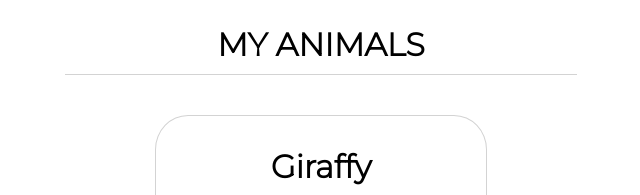
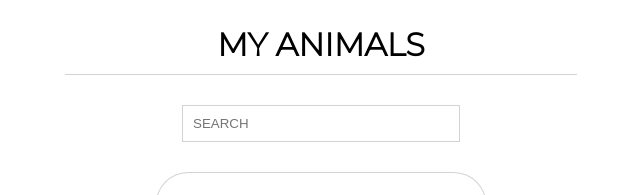
Before and after one commit to 1anya1/voter-app, a React (Create React App) app: page / in a window 1280 px wide. Shown: the top 195 px of the page, without its empty margins (319-959 px from the left). Built offline with nearby package versions, Linux system fonts and the light colour scheme.

Commit message:
search bar implemented for dynamic pull of data'

```diff
--- a/src/App.css
+++ b/src/App.css
@@ -73,3 +73,12 @@
   padding-bottom: 10px;
 
 }
+.search{
+  width: 20%;
+  display: flex;
+  align-content: center;
+  margin: 0 auto;
+  margin-bottom: 20px;
+  padding: 10px;
+  border: lightgray .5px solid;
+}
--- a/src/App.js
+++ b/src/App.js
@@ -1,5 +1,4 @@
 import React from 'react';
-import logo from './logo.svg';
 import './App.css';
 import products from './data'
 
@@ -9,9 +8,11 @@ class App extends React.Component{
     this.state={
       //our intial state is empty
       products:[],
+      filter:''
     }
     this.handleDislike=this.handleDislike.bind(this)
     this.handleLike=this.handleLike.bind(this)
+    this.handleChange= this.handleChange.bind(this)
 
 
   }
@@ -19,7 +20,11 @@ class App extends React.Component{
   componentDidMount(){
     this.setState({products:products})
   }
-
+  //search function
+  handleChange(event){
+    console.log(this.handleChange)
+    this.setState({filter: event.target.value})
+  }
   //creatinf a function that will interact with a child component function that will ultimately intake the id
   handleDislike(id){
     // console.log('this is the id ;) ' +id)
@@ -53,13 +58,24 @@ class App extends React.Component{
       this.setState({products: updatedProducts})
   }
 
+
+
   render(){
     const products =this.state.products.sort((a,b)=>b.votes-a.votes)
-    console.log(products)
-    console.log(this.state.products)
-    let product= this.state.products.map(product=>(
+    const filter = this.state.filter;
+    const lowercasedFilter= filter.toLowerCase();
+    const filteredData=products.filter(item=>{
+      return Object.keys(item).some(key=>
+        typeof item[key]=== 'string' && item[key].toLowerCase().includes(lowercasedFilter)
+        )
+    })
+
+
+    // console.log(products)
+    // console.log(this.state.products)
+    let filtered = filteredData.map((product,id)=>(
       <Individual
-      key={product.id}
+      key={id}
       id={product.id}
       description={product.description}
       title={product.title}
@@ -75,7 +91,8 @@ class App extends React.Component{
     return(
       <div className='main-container'>
         <h1 className='titel'>MY ANIMALS</h1>
-        <div className='cards'>{product}</div>
+        <input  className='search' placeholder='SEARCH' value={filter} onChange={this.handleChange}></input>
+        <div className='cards'>{filtered}</div>
       </div>
 
     )
```
